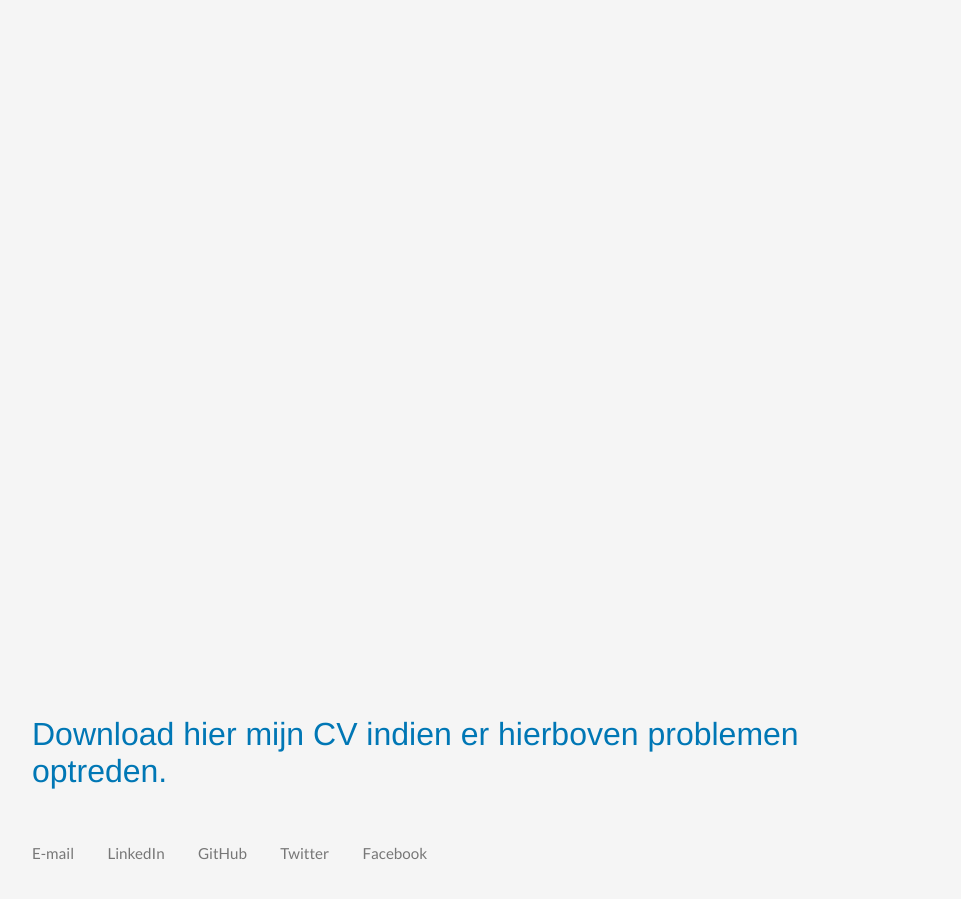
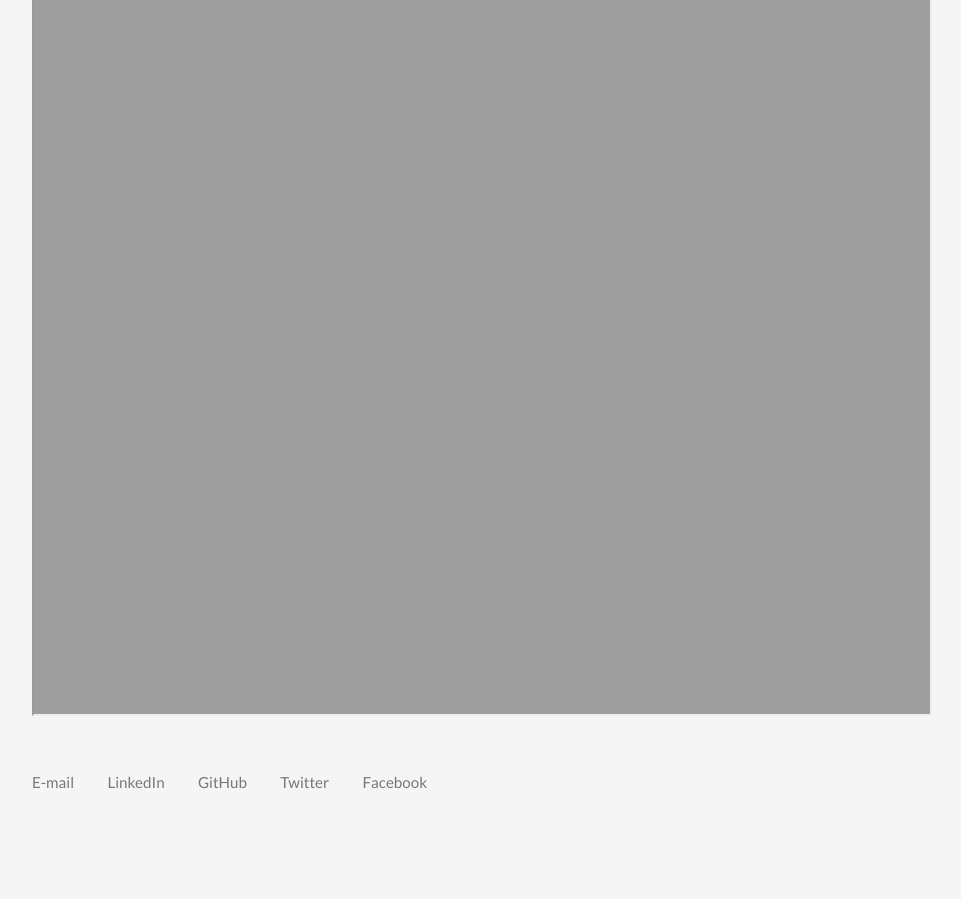
Before and after one commit to Jornax/Jornax.github.io, a Jekyll site: the page built from cv/index.html, in a window 1280 px wide and 900 px high, scrolled down 1747 px. Shown: the whole window, without its empty margins (160-1121 px from the left). Built offline with Jekyll 4.4.1, drawn with Linux system fonts in a browser that asks for light colours; after the commit the page ends 2576 px from its top, so only the background shows below that.

Commit message:
Update index.html

```diff
--- a/cv/index.html
+++ b/cv/index.html
@@ -3,8 +3,14 @@ layout: default
 title: CV van Jaron Trossaert
 ---
 
-	<div class="cv">
-		<h1>CV van Jaron Trossaert</h1>
-		<embed src="https://jornax.github.io/cv/cv.pdf" type="application/pdf" height="2200" width="100%">
-		<br><br><a href="cv.pdf" class="download" title="Download CV als .pdf-bestand"><font size="6">Download hier mijn CV indien er hierboven problemen optreden.</font></a>
-	</div>
+<div class="cv">
+    <div class="cv-title">
+        <h1>CV van Jaron Trossaert</h1>
+        <a href="cv.pdf" class="cv-download" title="Download CV als .pdf-bestand">
+            <img src='/assets/cloud_download.svg'/>
+        </a>
+    </div>
+    <iframe src="https://jornax.github.io/cv/cv.pdf" type="application/pdf" height="2200" width="100%">
+        Deze browser ondersteunt geen PDFs. U kan <a href="cv.pdf" class="download" title="Download CV als .pdf-bestand">hier</a> een link vinden.
+    </iframe>
+</div>
```
